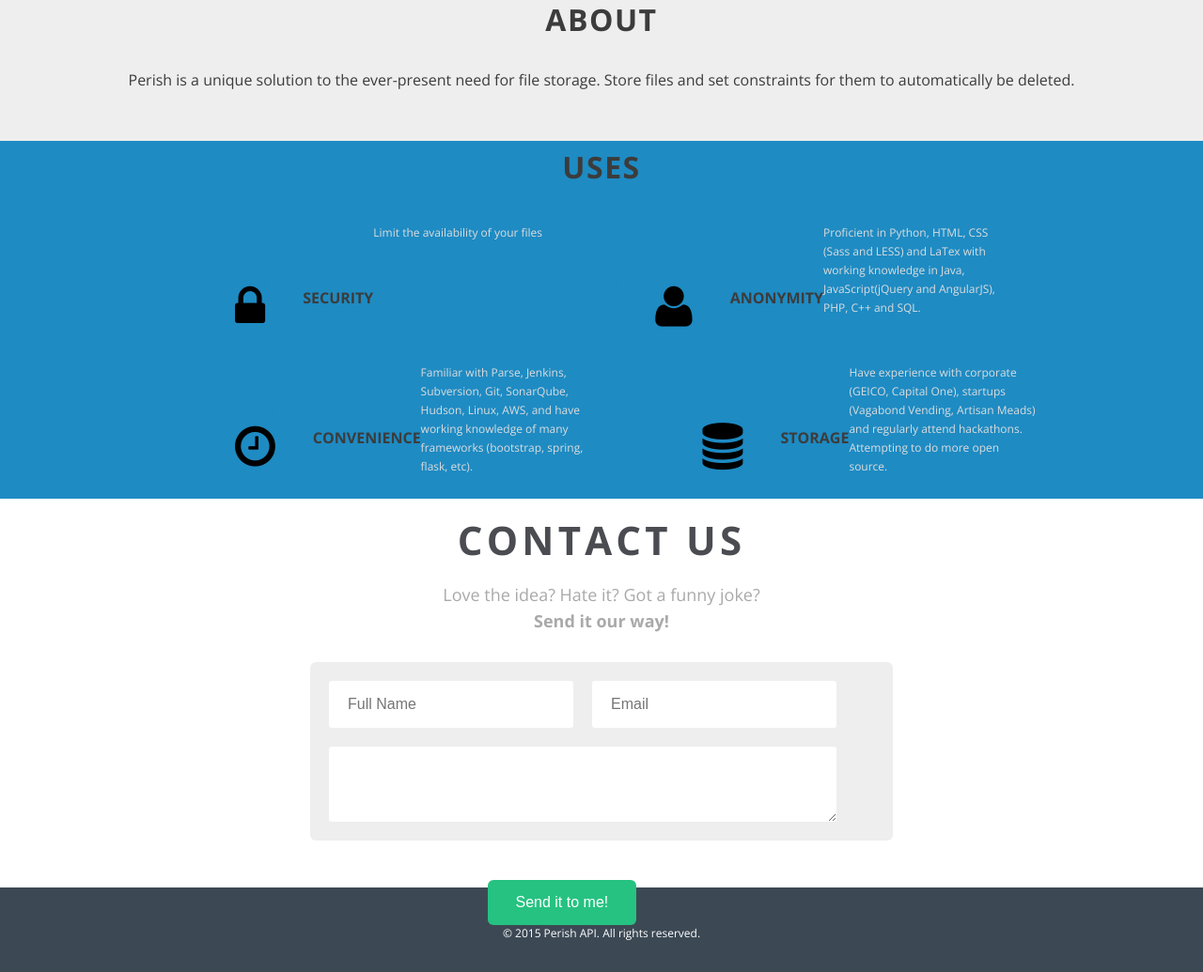
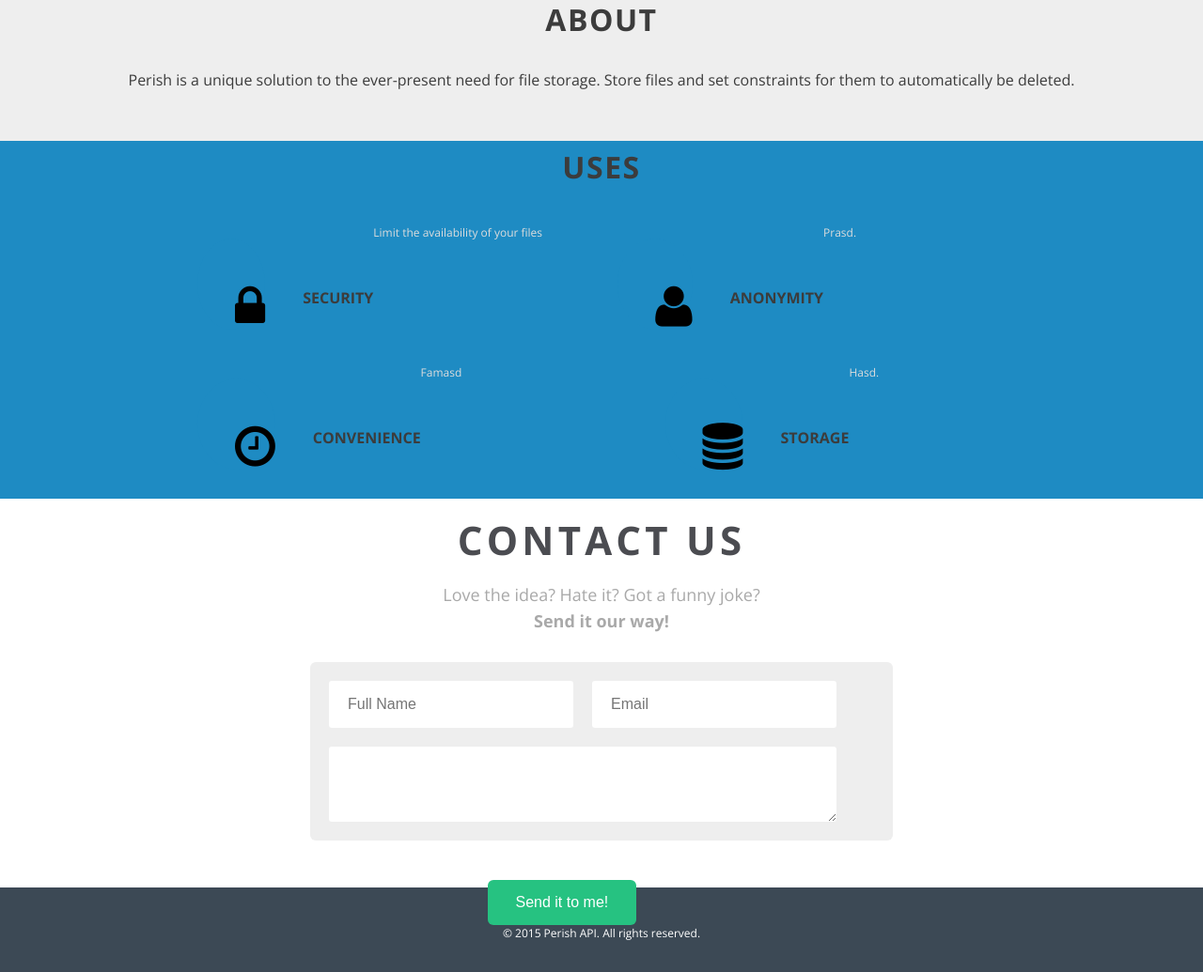
Before and after one commit to project-perish/perish, a Flask app: page / in a window 1280 px wide. Shown: the part 290-1325 px from the top of the page at 94% size. Run offline with Flask 2, Linux system fonts and the light colour scheme; some libraries are stand-ins or nearby versions.

Commit message:
added icons and removed text

```diff
--- a/templates/index.html
+++ b/templates/index.html
@@ -66,8 +66,7 @@
 				</figure>
 
 				<h5>ANONYMITY</h5>
-				<p> Proficient in Python, HTML, CSS (Sass and LESS) and LaTex with working knowledge in Java,
-				JavaScript(jQuery and AngularJS), PHP, C++ and SQL.</p>
+				<p> Prasd.</p>
 
 			</article>
 
@@ -77,7 +76,7 @@
 				</figure>
 
 				<h5>CONVENIENCE</h5>
-				<p>Familiar with Parse, Jenkins, Subversion, Git, SonarQube, Hudson, Linux, AWS, and have working knowledge of many frameworks (bootstrap, spring, flask, etc).</p>
+				<p>Famasd</p>
 
 			</article>
 
@@ -87,7 +86,7 @@
 			<i class="fa fa-database"style="font-size:50px;"></i>					</figure>
 
 					<h5>STORAGE</h5>
-					<p>Have experience with corporate (GEICO, Capital One), startups (Vagabond Vending, Artisan Meads) and regularly attend hackathons. Attempting to do more open source.
+					<p>Hasd.
 					</p>
 
 				</article>
```
